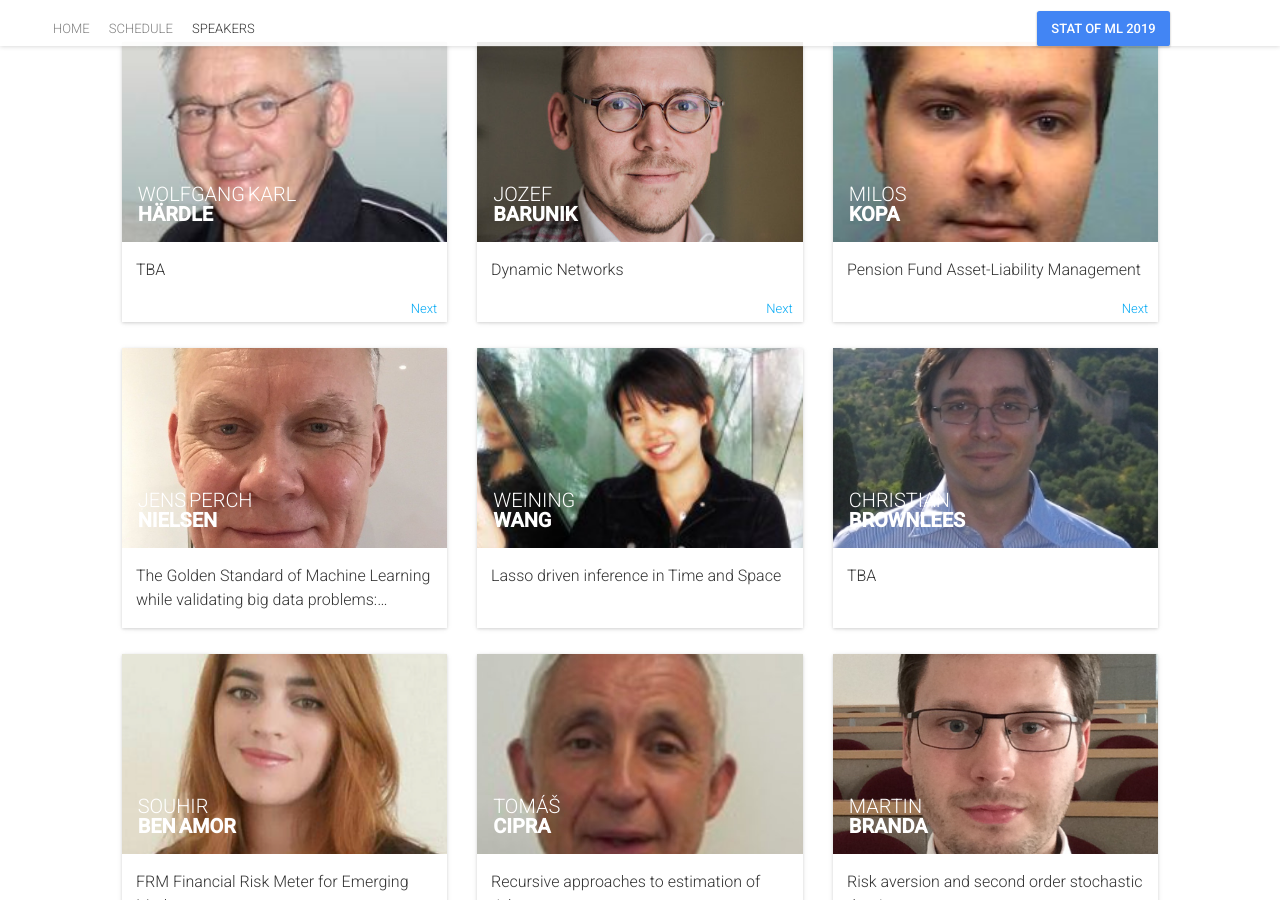
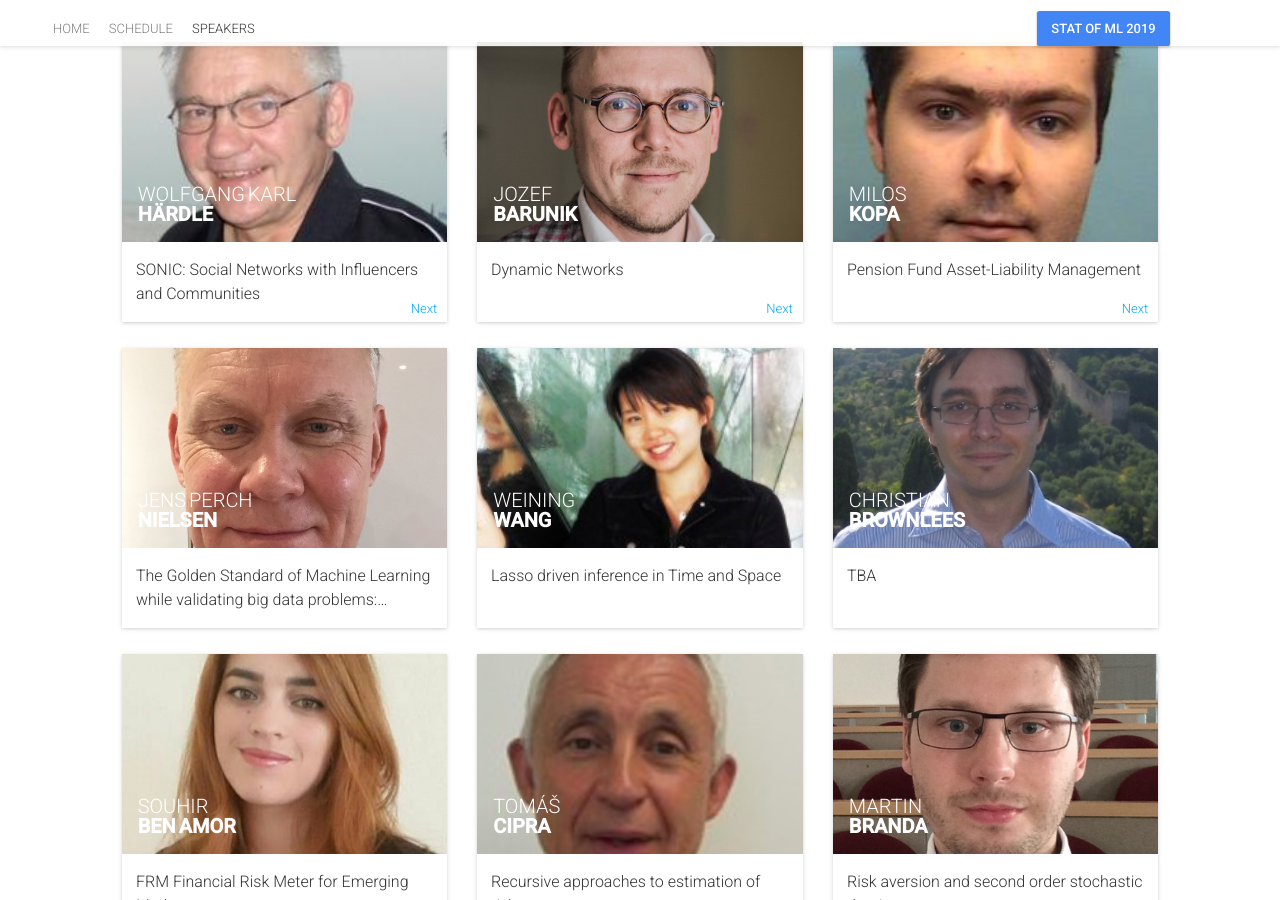
Before and after one commit to barunik/Prague2020, a Jekyll site: the page built from speakers.html, in a window 1280 px wide and 900 px high, scrolled down 415 px. Built offline with Jekyll 4.4.1, drawn with Linux system fonts in a browser that asks for light colours; nearby versions of some CDN libraries; comment, search, counter and statistics services are not loaded.

Commit message:
Update sessions.yml

```diff
--- a/_data/sessions.yml
+++ b/_data/sessions.yml
@@ -1,13 +1,12 @@
 
 -
   id: 001
-  title: "TBA"
-  description: "Authors: Wolfgang K. Härdle<br/>
+  title: "SONIC: Social Networks with Influencers and Communities"
+  description: "Authors: Cathy Y.H. Chen, Wolfgang Karl Härdle and Yegor Klochkov<br/>
   <p>Abstract:  TBA</p>"
   subtype: Presentation
   speakers: [1]
   language: en
-  presentation: "https://www.wiwi.hu-berlin.de/de/forschung/irtg/results/discussion-papers/discussion-papers-2017-1/irtg1792dp2019-009.pdf"
 
 -
   id: 002
```
